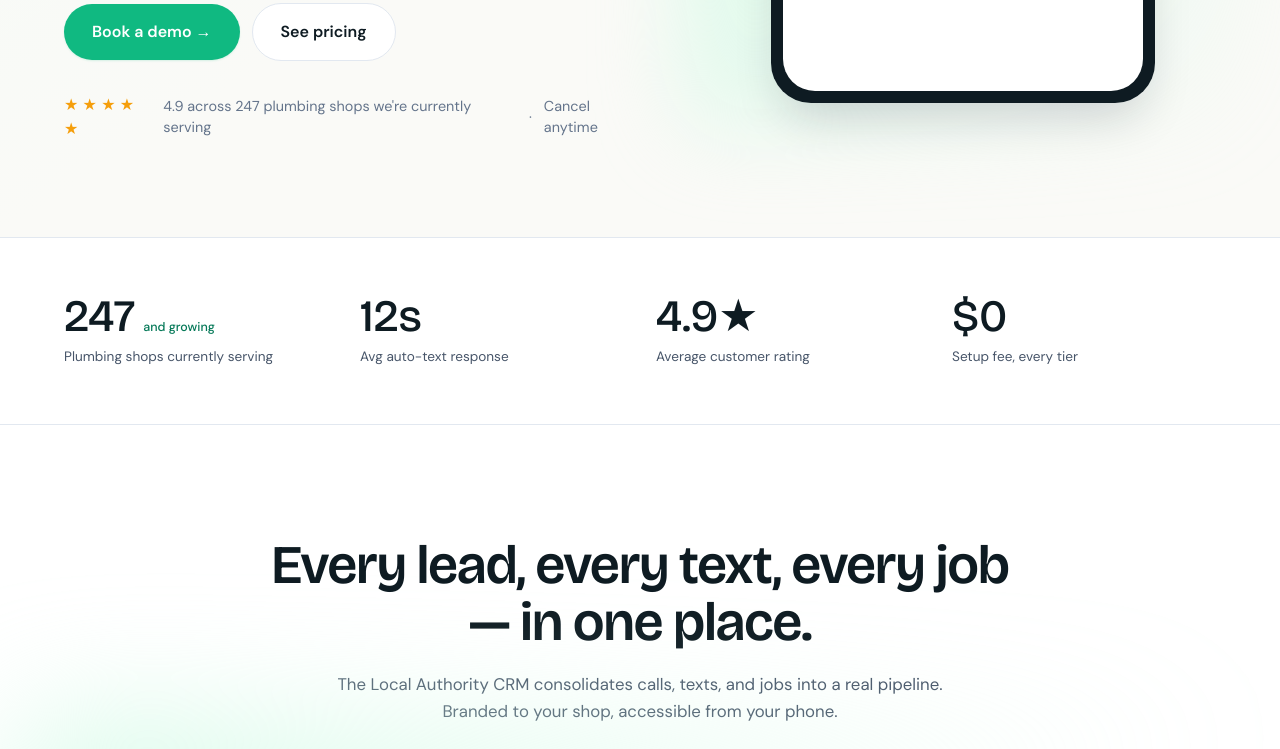
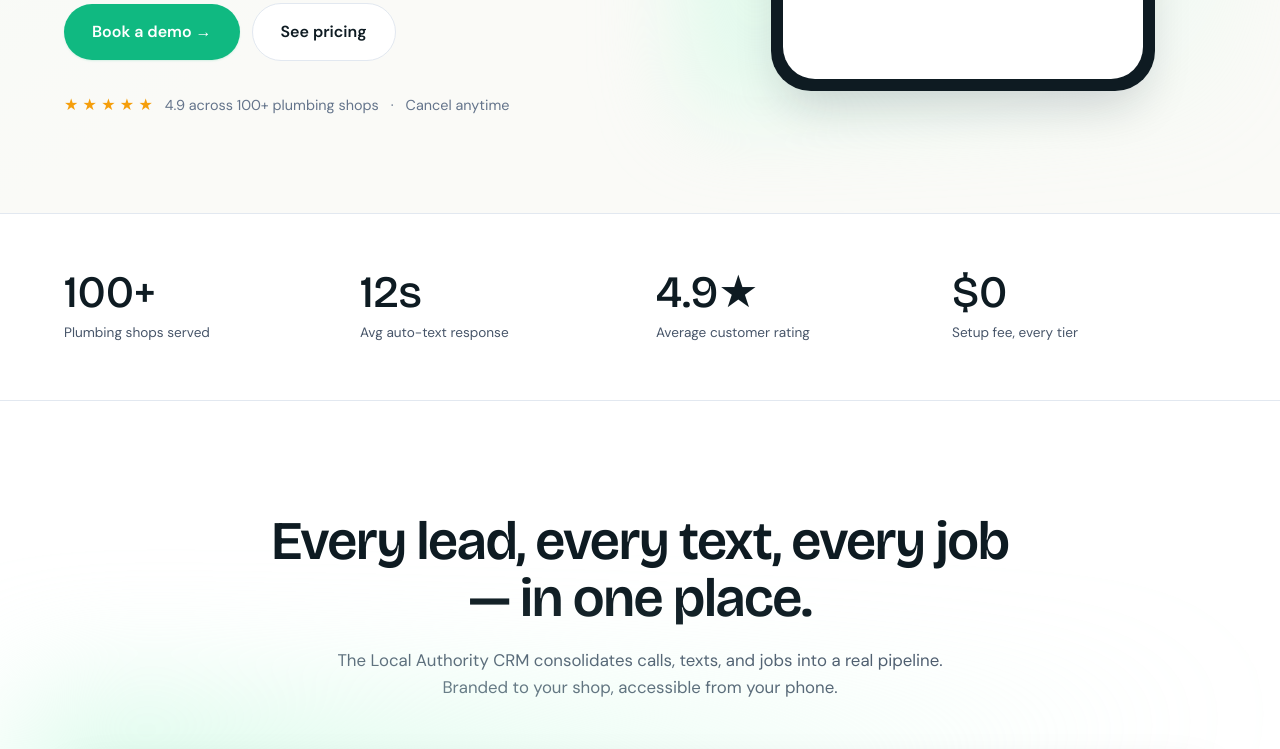
Before and after one commit to leoshah/jobsiterank-marketing, an Astro site: page / in a window 1280 px wide. Shown: the part 637-1386 px from the top of the page. Built offline with nearby package versions, Linux system fonts and the light colour scheme; Astro itself is replaced by a stand-in of ours.

Commit message:
Revert social-proof copy back to '100+ plumbing shops served' (drop 247/and-growing/currently-serving experiment)

```diff
--- a/src/components/Footer.astro
+++ b/src/components/Footer.astro
@@ -15,7 +15,7 @@
         </p>
         <div class="mt-6 flex items-center gap-1.5 text-[color:var(--color-slate-500)] text-[0.85rem]">
           <span class="text-[color:var(--color-warning)]">★ ★ ★ ★ ★</span>
-          <span>4.9 avg rating · currently serving 247 plumbing shops</span>
+          <span>4.9 avg rating · 100+ shops served</span>
         </div>
       </div>
 
--- a/src/pages/index.astro
+++ b/src/pages/index.astro
@@ -33,14 +33,8 @@
   },
 ];
 
-interface Stat {
-  value: string;
-  label: string;
-  subtext?: string;
-}
-
-const stats: Stat[] = [
-  { value: "247", subtext: "and growing", label: "Plumbing shops currently serving" },
+const stats = [
+  { value: "100+", label: "Plumbing shops served" },
   { value: "12s", label: "Avg auto-text response" },
   { value: "4.9★", label: "Average customer rating" },
   { value: "$0", label: "Setup fee, every tier" },
@@ -130,7 +124,7 @@
 
           <div class="mt-8 flex items-center gap-3 text-[color:var(--color-slate-500)] text-[0.9rem]">
             <span class="text-[color:var(--color-warning)] text-[1rem]">★ ★ ★ ★ ★</span>
-            <span>4.9 across 247 plumbing shops we're currently serving</span>
+            <span>4.9 across 100+ plumbing shops</span>
             <span class="hidden sm:inline">·</span>
             <span class="hidden sm:inline">Cancel anytime</span>
           </div>
@@ -209,12 +203,7 @@
       <div class="grid grid-cols-2 md:grid-cols-4 gap-8">
         {stats.map((s) => (
           <div>
-            <div class="flex items-baseline gap-2">
-              <div class="font-display text-[2.2rem] md:text-[2.8rem] leading-none text-[color:var(--color-ink)]">{s.value}</div>
-              {s.subtext && (
-                <div class="text-[0.78rem] font-medium text-[color:var(--color-accent-dark)]">{s.subtext}</div>
-              )}
-            </div>
+            <div class="font-display text-[2.2rem] md:text-[2.8rem] leading-none text-[color:var(--color-ink)]">{s.value}</div>
             <div class="text-[0.85rem] text-[color:var(--color-slate-600)] mt-2">{s.label}</div>
           </div>
         ))}
```
